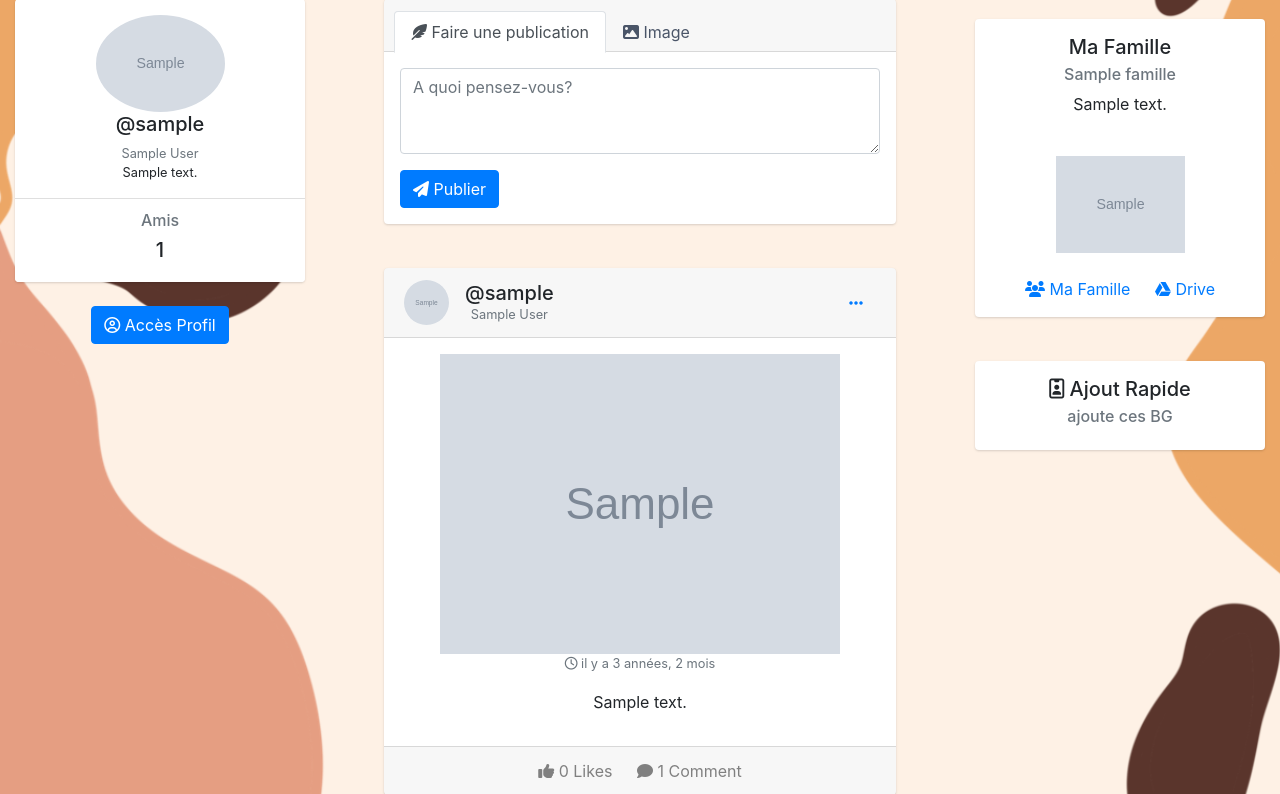
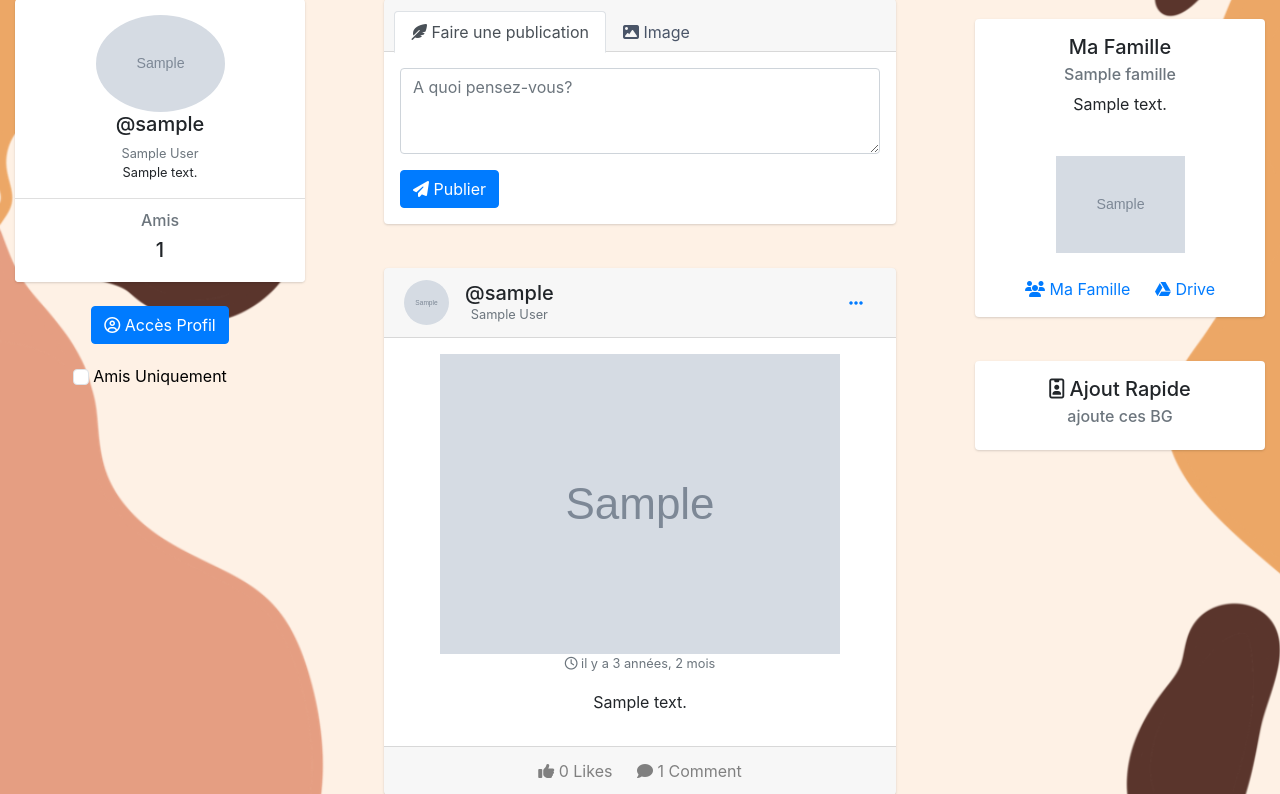
Before and after one commit to emiledelmas/EmaFamille-Back, a Django app: page / in a window 1280 px wide. Shown: the part 100-894 px from the top of the page. Run offline with Django 4.2, Linux system fonts and the light colour scheme; a user stored in the database is signed in; tables that the repository leaves empty hold one stand-in row (values such as "Sample post"); grey boxes marked "Sample" are stand-in pictures; some libraries are stand-ins or nearby versions.

Commit message:
boutons onlyfriends

```diff
--- a/emaFamille/emaFamille/urls.py
+++ b/emaFamille/emaFamille/urls.py
@@ -32,6 +32,7 @@ urlpatterns = [
     path('like', views.like, name='like'),
     path('search', views.search, name='search'),
     path('searchfriend', views.searchfriend, name='searchfriend'),
+    path('onlyfriends', views.onlyfriends, name='onlyfriends'),
     path('ajout_rapide', views.ajout_rapide, name='ajout_rapide'),
     path('registerfamily/', views.register_family, name='registerfamily'),
     path('comment', views.comment, name='comment'),
--- a/emaFamille/homeApp/templates/feed.html
+++ b/emaFamille/homeApp/templates/feed.html
@@ -83,6 +83,20 @@
                                 <i class="far fa-user-circle"></i> Accès Profil
                             </a>
                         </div>
+
+
+
+
+
+                        <div>
+                            <a href="{% if onlyFriends %} / {% else %}onlyfriends{% endif %}"  style="margin-bottom:20px;color:black">
+
+                                 <input class="form-check-input flex-shrink-0" type="checkbox" value="" {% if onlyFriends %} checked {% endif %}>
+                            <span>
+                            Amis Uniquement
+                            </span>
+                            </a>
+                        </div>
                     </div>
                 </div>
                 <div class="col-md-6 gedf-main">
@@ -160,10 +174,10 @@
                                              alt="">
                                     {% endif %}
                                     <p class="card-text h5">@{{ p.user.username }}</p>
-                                <div class="h7 text-muted">{{ p.user.first_name }} {{ p.user.last_name }}</div>
-                                        {% if profile.description %}
-                                            <div class="h7">{{ p.description }}</div>
-                                        {% endif %}
+                                    <div class="h7 text-muted">{{ p.user.first_name }} {{ p.user.last_name }}</div>
+                                    {% if profile.description %}
+                                        <div class="h7">{{ p.description }}</div>
+                                    {% endif %}
                                     {% if p.user not in profile.amis.all %}
                                         <form action="{% url 'ajout_rapide' %}" method="post"
                                               id="ajout_rapide{{ p.id }}">
--- a/emaFamille/homeApp/views.py
+++ b/emaFamille/homeApp/views.py
@@ -404,3 +404,11 @@ def searchfriend(request):
     ajout = Profile.objects.all().exclude(user=request.user).order_by("?")[:2]
     famille = profile.famille
     return render(request, 'feed.html', {'user': request.user, "profile": profile, 'seachedProfiles': seachedProfiles,'ajout': ajout, 'famille': famille})
+
+def onlyfriends(request):
+        profile = Profile.objects.get(user=request.user)
+        posts_feed = Post_Feed.objects.filter(auteur__in=profile.amis.all()).order_by("-date")
+        ajout = Profile.objects.all().exclude(user=request.user).order_by("?")[:2]
+        famille = profile.famille
+        onlyFriends = True
+        return render(request, 'feed.html', {'user': request.user, 'Posts_Feed': posts_feed, "profile": profile, 'ajout': ajout, 'famille': famille,'onlyFriends':onlyFriends})
```
